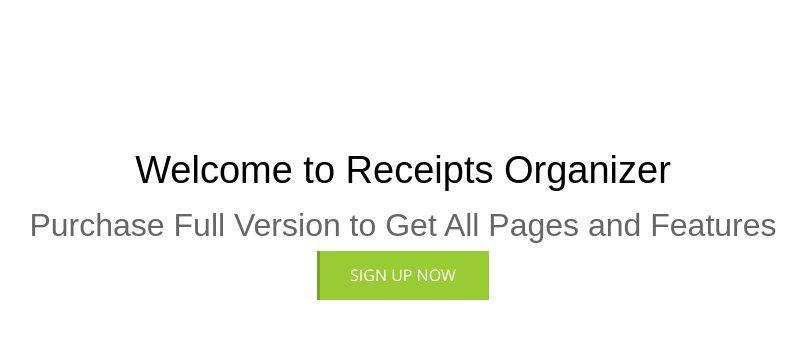
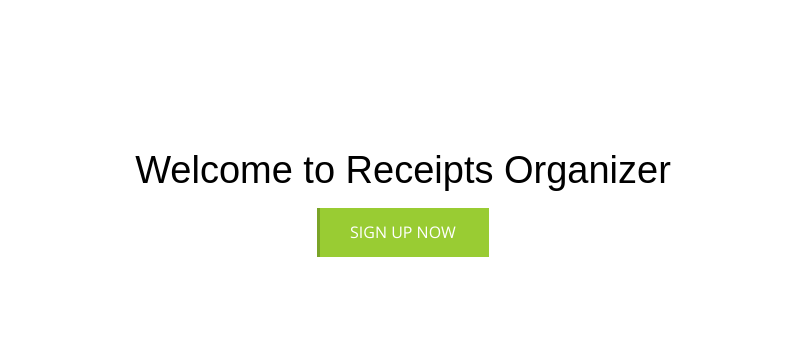
Before and after one commit to YannickLeRoux/receipts_organizer, a Django app: page / in a window 1280 px wide. Shown: the part 78-417 px from the top of the page, without its empty margins (237-1044 px from the left). Run offline with Django 3.2, Linux system fonts and the light colour scheme; some libraries are stand-ins or nearby versions; some web fonts are replaced.

```diff
--- a/templates/index.html
+++ b/templates/index.html
@@ -8,7 +8,6 @@
                 <h1 class="section-title wow fadeIn animated" data-wow-delay=".2s">Welcome to Receipts Organizer</h1>
 								<div class="section-subcontent">
 
-								<h2>Purchase Full Version to Get All Pages and Features</h2>
 								<a href="{% url 'signup' %}" class="btn btn-common btn-lg">Sign Up Now</a>
 
 								</div>
```
